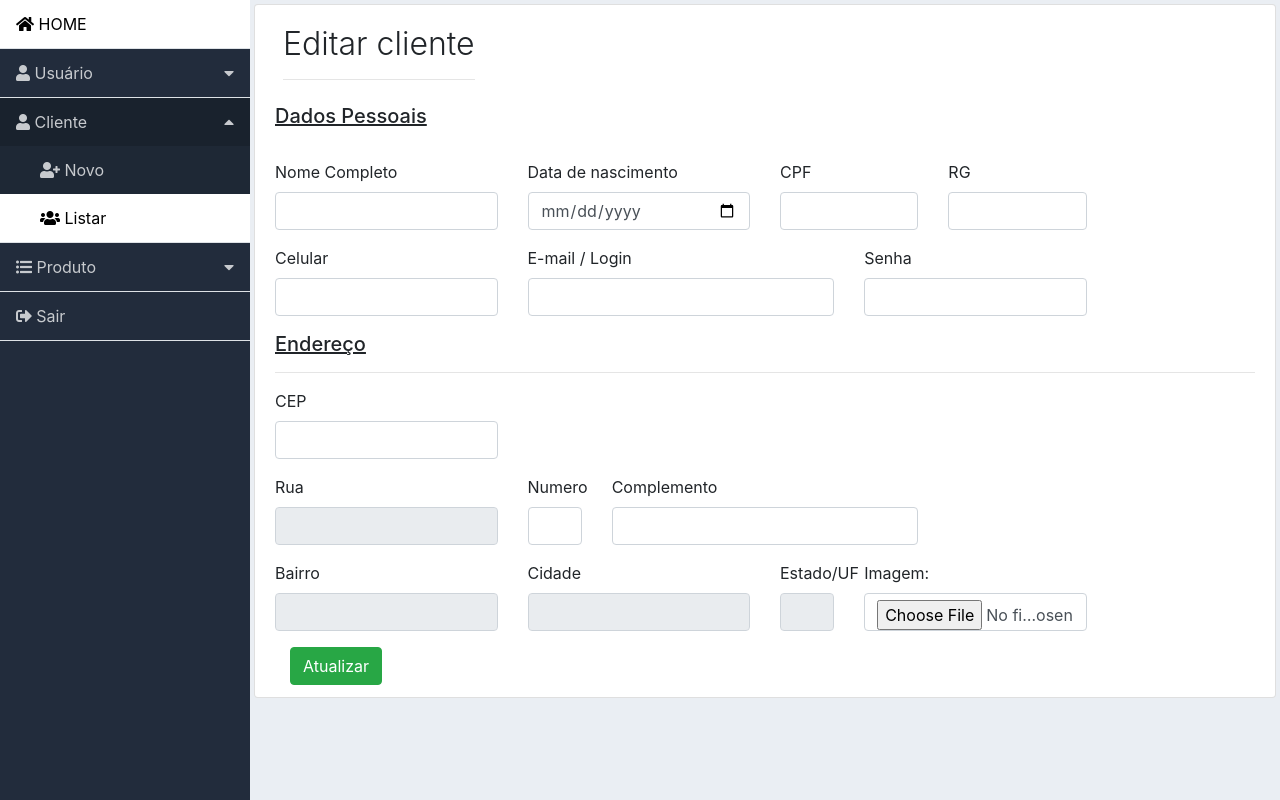
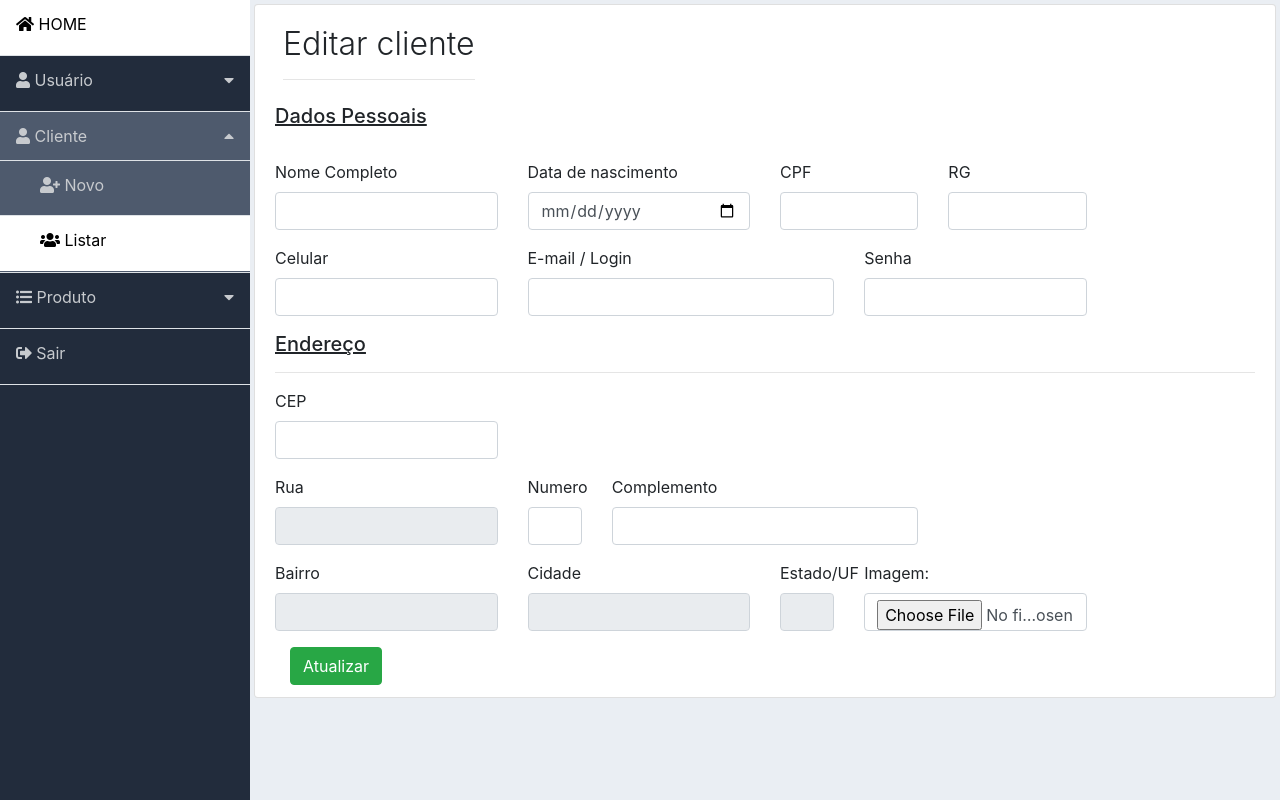
Before and after one commit to emersonnnb/AppWebSenac, a PHP site: page /cliente_editar.php in a window 1280 px wide. Run offline with PHP 8.4, Linux system fonts and the light colour scheme; a user stored in the database is signed in; data comes from the database, SQL or seed files in the repository; data that the repository does not hold is empty; some libraries are stand-ins or nearby versions.

Commit message:
Ajuste do layout MENU

```diff
--- a/css/dashboard.css
+++ b/css/dashboard.css
@@ -18,9 +18,16 @@ body {
     background-color: #222c3c;
     min-width: 250px;
     max-width: 250px;
-
     min-height: calc(100vh - 0px);
     transition: all 0.3s;
+}
+
+.sidebar ul li{
+    min-height: calc(7vh - 0px);
+}
+
+.sidebar ul li ul .active, .sidebar ul li ul li{
+    background-color: #4E5A6D;
 }
 
 .sidebar ul li a {
@@ -34,11 +41,12 @@ body {
 .sidebar ul .active a {
     background-color: #fff;
     color: #000;
+    min-height: calc(7vh - 1px);
 }
 
 .sidebar ul ul a {
     padding-left: 2.5rem;
-    background-color: #1e2835;
+    background-color: #4E5A6D;
 }
 
 
@@ -70,7 +78,7 @@ body {
 }
 
 .sidebar [aria-expanded="true"] {
-    background-color: #19222d;
+    background-color: #4E5A6D;
 
 }
 
--- a/includes/header.php
+++ b/includes/header.php
@@ -31,13 +31,15 @@ $menu = (isset($page)) ? $page : 'index';
                     <ul id="submenu1"
                         <?php echo ($menu == 'novo_usuario' || $menu == 'listar_usuario' || $menu == 'buscar_usuario') ? 'class="list-unstyled collapse show"' : 'class="list-unstyled collapse"'; ?>>
 
-                        <li <?php echo ($menu == 'novo_usuario') ? 'class="active"' : null; ?>><a
+                        <li class="border-bottom border-top"
+                            <?php echo ($menu == 'novo_usuario') ? 'class="active"' : null; ?>><a
                                 href="usuario_cadastro.php"><i class="fas fa-user-plus"></i> Novo </a></li>
-                        <li <?php echo ($menu == 'listar_usuario') ? 'class="active"' : null; ?>><a
-                                href="usuario_list.php"><i class="fas fa-users" data-target="#submenu1"></i> Listar </a>
+                        <li class=" border-bottom" <?php echo ($menu == 'listar_usuario') ? 'class="active"' : null; ?>>
+                            <a href="usuario_list.php"><i class="fas fa-users" data-target="#submenu1"></i> Listar </a>
                         </li>
-                        <li <?php echo ($menu == 'buscar_usuario') ? 'class="active"' : null; ?>><a
-                                href="usuario_buscar.php"><i class="fas fa-search"></i> Buscar </a></li>
+                        <li <?php echo ($menu == 'buscar_usuario') ? 'class="active"' : null; ?>>
+                            <a href="usuario_buscar.php"><i class="fas fa-search"></i> Buscar </a>
+                        </li>
                     </ul>
                 </li>
                 <li class="border-bottom"><a href="#submenu2" data-toggle="collapse"
@@ -46,7 +48,8 @@ $menu = (isset($page)) ? $page : 'index';
                         Cliente </a>
                     <ul id="submenu2"
                         <?php echo ($menu == 'novo_cliente' || $menu == 'listar_cliente') ? 'class="list-unstyled collapse show"' : 'class="list-unstyled collapse"'; ?>>
-                        <li <?php echo ($menu == 'novo_cliente') ? 'class="active"' : null; ?>><a
+                        <li class="border-top border-bottom"
+                            <?php echo ($menu == 'novo_cliente') ? 'class="active"' : null; ?>><a
                                 href="cliente_cadastro.php"><i class="fas fa-user-plus"></i> Novo </a></li>
                         <li <?php echo ($menu == 'listar_cliente') ? 'class="active"' : null; ?>><a
                                 href="cliente_list.php"><i class="fas fa-users"></i> Listar </a></li>
@@ -57,10 +60,11 @@ $menu = (isset($page)) ? $page : 'index';
                             class="fas fa-list-ul"></i> Produto</a>
                     <ul id="submenu3"
                         <?php echo ($menu == 'novo_produto' || $menu == 'listar_produto') ? 'class="list-unstyled collapse show"' : 'class="list-unstyled collapse"'; ?>>
-                        <li <?php echo ($menu == 'novo_produto') ? 'class="active"' : null; ?>><a
+                        <li class="border-top" <?php echo ($menu == 'novo_produto') ? 'class="active"' : null; ?>><a
                                 href="produto_cadastro.php"><i class="fas fa-tags"></i> Novo</a></li>
-                        <li <?php echo ($menu == 'listar_produto') ? 'class="active"' : null; ?>><a
-                                href="produto_list.php"><i class="fas fa-tags"></i> Listar</a></li>
+                        <li class="border-top" <?php echo ($menu == 'listar_produto') ? 'class="active"' : null; ?>>
+                            <a href="produto_list.php"><i class="fas fa-tags"></i> Listar</a>
+                        </li>
                     </ul>
                 </li>
                 <li class="border-bottom"><a href="logout.php"><i class="fas fa-sign-out-alt"></i> Sair</a>
```
